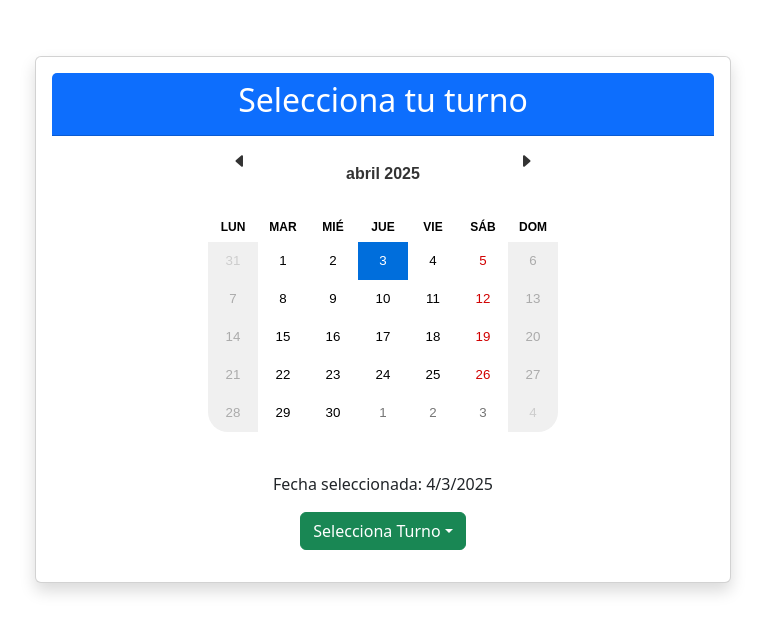
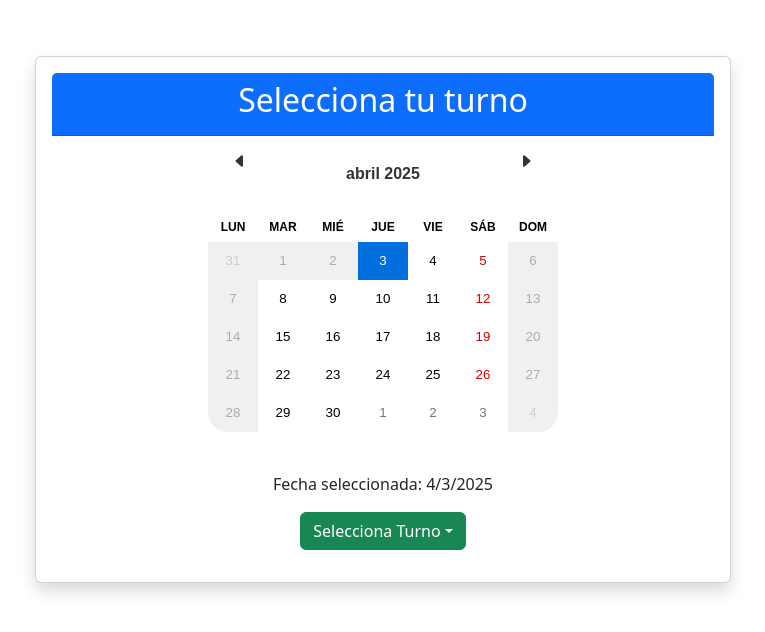
Before and after one commit to nicolasdelfino-123/peluqueria-react, a React (Vite) app in the folder turnero-peluqueria/: page /calendario in a window 1280 px wide. Shown: the top 632 px of the page, without its empty margins (257-1022 px from the left). Built offline with nearby package versions, Linux system fonts and the light colour scheme.

Commit message:
se deshabilitaron las fechas pasadas en el calendario en Calendar.

```diff
--- a/turnero-peluqueria/src/App.jsx
+++ b/turnero-peluqueria/src/App.jsx
@@ -24,6 +24,7 @@ function App() {
           <h1 className="titulo">Ivan Belotti Salón Masculino </h1>
         </div>
         <hr />
+        {/* DIRECCIÓN, HORARIOS, TELÉFONO */}
         <div className="container d-flex ">
           <div className="column info text-start mt-4">
             <p>
--- a/turnero-peluqueria/src/components/TurnosManana.jsx
+++ b/turnero-peluqueria/src/components/TurnosManana.jsx
@@ -56,7 +56,7 @@ function TurnosMañana() {
   return (
     <Container className="mt-4">
       <Card className="p-3 shadow">
-        <Card.Header className="bg-success text-white text-center">
+        <Card.Header className="bg-primary text-white text-center">
           <h2>Turnos Mañana</h2>
         </Card.Header>
         <Card.Body>
--- a/turnero-peluqueria/src/views/Calendar.jsx
+++ b/turnero-peluqueria/src/views/Calendar.jsx
@@ -11,8 +11,14 @@ function Calendar() {
   const { agregarTurno } = useTurnos();
   const [viewMode, setViewMode] = useState("month");
 
-  // Deshabilitar lunes (1) y domingos (0)
-  const disableDays = ({ date }) => date.getDay() === 0 || date.getDay() === 1;
+  const disableDays = ({ date }) => {
+    const today = new Date();
+    return (
+      new Date(date.toDateString()) < new Date(today.toDateString()) || // desactiva fechas pasadas
+      date.getDay() === 0 || // desactiva domingos
+      date.getDay() === 1 // desactiva lunes
+    );
+  };
 
   // Eliminar subrayado punteado de los días de la semana
   useEffect(() => {
```
